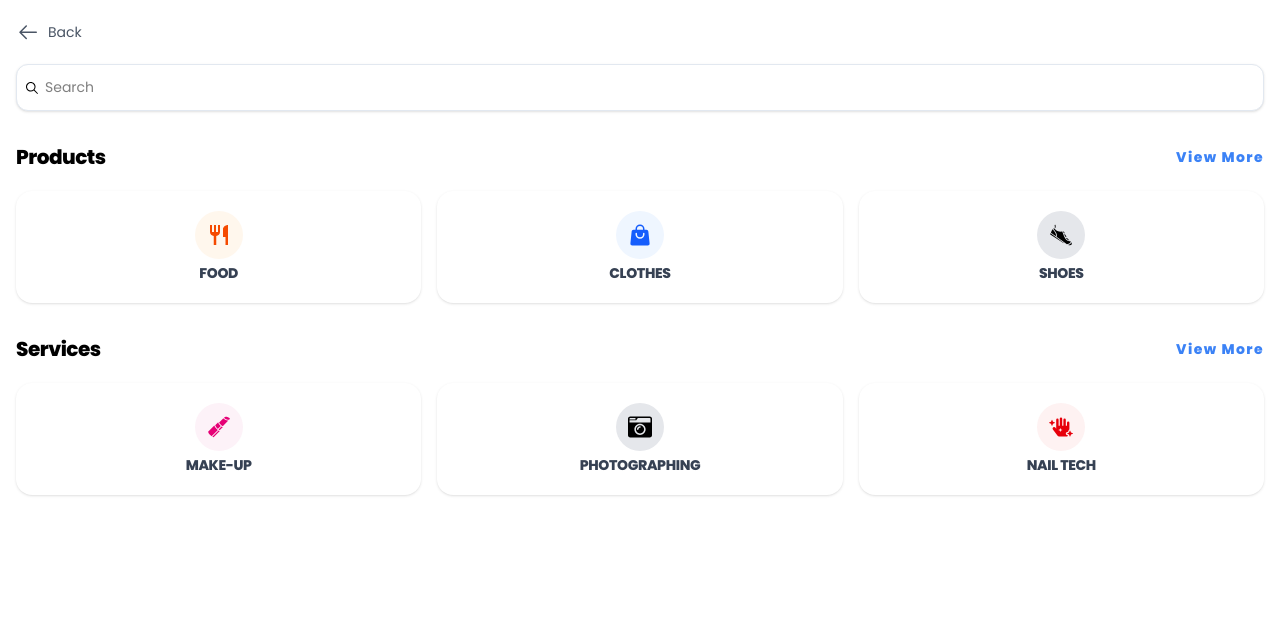
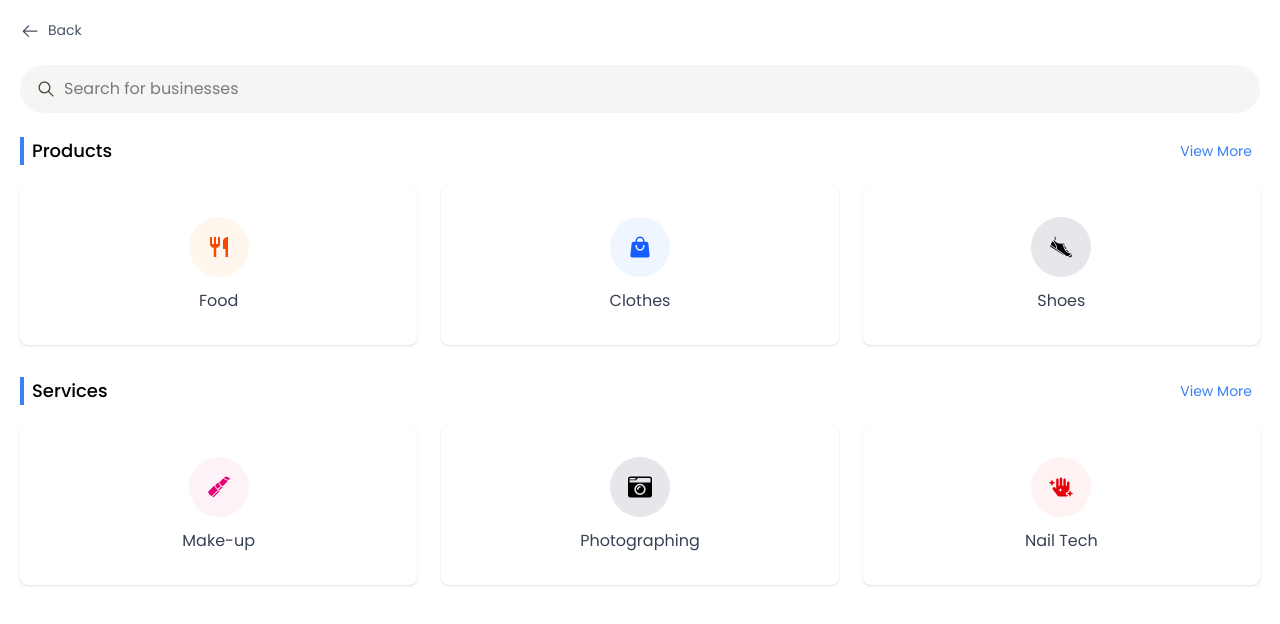
Before and after one commit to BuildingStartup/Haple, a React (Vite) app: page /explore in a window 1280 px wide. Shown: the top 624 px of the page. Built offline with nearby package versions, Linux system fonts and the light colour scheme.

Commit message:
update  UI

```diff
--- a/src/App.jsx
+++ b/src/App.jsx
@@ -5,26 +5,23 @@ import SignUp from "./pages/SignUp.jsx";
 import Home from "./pages/Home.jsx";
 import SellersProfile from "./pages/SellersProfile.jsx";
 import Explore from "./pages/Explore.jsx";
-import Sellers from "./pages/Sellers.jsx";
-import { useState } from "react";
+import CategorySellers from "./pages/CategorySellers.jsx";
 
 function App() {
-  const [selectedCategory, setSelectedCategory] = useState("");
   return (
     <>
       <BrowserRouter>
         <Routes>
-          {/* routes go in here */}
           <Route path="/" element={<Home />} />
           <Route path="/signUp" element={<SignUp />} />
           <Route path="/sellersProfile" element={<SellersProfile />} />
           <Route
             path="/explore"
-            element={<Explore setSelectedCategory={setSelectedCategory} />}
+            element={<Explore />}
           />
           <Route
-            path="/sellers"
-            element={<Sellers selectedCategory={selectedCategory} />}
+            path="/explore/:categoryName"
+            element={<CategorySellers />}
           />
         </Routes>
       </BrowserRouter>
--- a/src/pages/Sellers.jsx
+++ b/src/pages/CategorySellers.jsx
@@ -1,7 +1,7 @@
 import { IoIosSearch } from "react-icons/io";
 import { GoArrowLeft, GoArrowRight } from "react-icons/go";
 import { Link } from "react-router-dom";
-export default function Sellers({ selectedCategory }) {
+export default function CategorySellers({ selectedCategory = "Clothes" }) {
   const sellerInfo = [
     {
       business_name: "Chunkz",
@@ -44,23 +44,20 @@ export default function Sellers({ selectedCategory }) {
     seller.categories.includes(selectedCategory)
   );
   return (
-    <section className="py-5 px-2 ">
-      <Link to="/explore" className="flex items-center gap-2 cursor-pointer">
-        <GoArrowLeft className="text-2xl text-gray-600 cursor-pointer" />
+    <section className="p-5 space-y-6 ">
+      <Link to="/" className="flex items-center gap-2 cursor-pointer">
+        <GoArrowLeft className="text-xl text-gray-600 cursor-pointer" />
         <span className="text-gray-600">Back</span>
       </Link>
-      <div className="mt-5 relative">
-        <div className="absolute top-1/2 -translate-y-1/2 text-base pl-2">
-          <IoIosSearch />
-        </div>
+
+      <div className="flex items-center gap-2 pl-4 py-1  rounded-full bg-stone-100">
+        <IoIosSearch className="text-xl text-stone-700" />
         <input
           type="text"
-          placeholder="Search"
-          className="w-full py-3 px-7 rounded-xl border border-slate-200
-           focus:outline-none focus:border-[#1A55E3]
-           bg-white shadow-sm"
-        />
+          placeholder="Search for businesses"
+          className="flex-6 focus:outline-none py-2 text-base"     />
       </div>
+
       <div className="grid grid-cols-[repeat(auto-fit,minmax(250px,1fr))] gap-x-4 gap-y-2">
         {filtedData.map((seller, value) => {
           return (
--- a/src/pages/Explore.jsx
+++ b/src/pages/Explore.jsx
@@ -1,15 +1,14 @@
+import { Link } from "react-router-dom";
 import { IoIosSearch } from "react-icons/io";
 import { GoArrowLeft } from "react-icons/go";
-import { Link } from "react-router-dom";
-import { useState } from "react";
+import CatalogDisplay from "../ui/CatalogDisplay";
 import { HiShoppingBag, HiSparkles, HiGift, HiHeart } from "react-icons/hi2";
 import { MdRestaurant, MdDesignServices, MdComputer } from "react-icons/md";
 import { GiRunningShoe, GiYarn, GiLipstick } from "react-icons/gi";
 import { TbPerfume } from "react-icons/tb";
 import { FaHandSparkles, FaCameraRetro, FaEllipsisH } from "react-icons/fa";
 
-export default function Explore({ setSelectedCategory }) {
-  const [isExpanded, setIsExpanded] = useState(null);
+export default function Explore() {
   const products = [
     {
       name: "Food",
@@ -107,80 +106,29 @@ export default function Explore({ setSelectedCategory }) {
     },
   ];
   return (
-    <section className="py-5 px-4">
+    <section className="p-5 space-y-6">
       <Link to="/" className="flex items-center gap-2 cursor-pointer">
-        <GoArrowLeft className="text-2xl text-gray-600 cursor-pointer" />
+        <GoArrowLeft className="text-xl text-gray-600 cursor-pointer" />
         <span className="text-gray-600">Back</span>
       </Link>
-      <div className="mt-5 relative">
-        <div className="absolute top-1/2 -translate-y-1/2 text-base pl-2">
-          <IoIosSearch />
-        </div>
+
+      <div className="flex items-center gap-2 pl-4 py-1  rounded-full bg-stone-100">
+        <IoIosSearch className="text-xl text-stone-700" />
         <input
           type="text"
-          placeholder="Search"
-          className="w-full py-3 px-7 rounded-xl border border-slate-200
-                 focus:outline-none focus:border-[#1A55E3]
-                 bg-white shadow-sm"
+          placeholder="Search for businesses"
+          className="flex-6 focus:outline-none py-2 text-base"
         />
       </div>
-      <CatalogDisplay
-        isExpanded={isExpanded}
-        setIsExpanded={setIsExpanded}
-        setSelectedCategory={setSelectedCategory}
-        catalog={products}
-        name="Products"
-      />
-      <CatalogDisplay
-        isExpanded={isExpanded}
-        setIsExpanded={setIsExpanded}
-        setSelectedCategory={setSelectedCategory}
-        catalog={services}
-        name="Services"
-      />
+
+      <div className="space-y-8">
+        <CatalogDisplay
+          catalog={products}
+          name="Products"/>
+        <CatalogDisplay
+          catalog={services}
+          name="Services" />
+      </div>
     </section>
   );
 }
-
-function CatalogDisplay({
-  catalog,
-  name,
-  isExpanded,
-  setIsExpanded,
-  setSelectedCategory,
-}) {
-  const isOpen = isExpanded === name;
-  const catalogLength = isOpen ? catalog : catalog.slice(0, 3);
-  return (
-    <div className="mt-8">
-      <div className="flex justify-between items-center mb-5 font-extrabold">
-        <h2 className="text-xl text-black tracking-tight">{name}</h2>
-        <button
-          className="text-primary tracking-widest cursor-pointer"
-          onClick={() => setIsExpanded(isOpen ? null : name)}
-        >
-          {isOpen ? "View Less" : "View More"}
-        </button>
-      </div>
-      <div className="grid grid-cols-[repeat(auto-fit,minmax(160px,1fr))] gap-4 mt-5">
-        {catalogLength.map((product, value) => (
-          <Link to="/sellers" key={value}>
-            <div
-              className="bg-white min-w-40 h-28 flex flex-col items-center rounded-2xl justify-center text-base cursor-pointer shadow-sm hover:-translate-y-1"
-              onClick={() => setSelectedCategory(product.name)}
-            >
-              <div
-                className={`h-12 w-12 flex items-center justify-center text-2xl ${product.color} ${product.bg} p-2 rounded-full mb-1`}
-              >
-                {product.icon}
-              </div>
-              <span className="text-sm font-extrabold text-gray-700 uppercase tracking-tight">
-                {product.name}
-              </span>
-            </div>
-          </Link>
-        ))}
-      </div>
-    </div>
-  );
-}
--- /dev/null
+++ b/src/ui/CatalogDisplay.jsx
@@ -0,0 +1,43 @@
+import { useState } from "react";
+import { Link } from "react-router-dom";
+
+export default function CatalogDisplay({
+  catalog,
+  name,
+  // setSelectedCategory,
+}) {
+  const [isExpanded, setIsExpanded] = useState(null);
+  const isOpen = isExpanded === name;
+  const catalogLength = isOpen ? catalog : catalog.slice(0, 3);
+  return (
+    <div className="">
+
+      <div className="flex justify-between items-center border-l-4 border-l-primary px-2">
+        <h2 className="text-lg font-medium">{name}</h2>
+        <button
+          className="text-primary cursor-pointer"
+          onClick={() => setIsExpanded(isOpen ? null : name)}
+        >
+          {isOpen ? "View Less" : "View More"}
+        </button>
+      </div>
+
+      <div className="grid grid-cols-[repeat(auto-fit,minmax(150px,1fr))] gap-6 mt-5">
+        {catalogLength.map((product, value) => (
+          <Link
+          to="/explore/:categoryName"
+          key={value} className="bg-white min-w-40 h-auto flex flex-col items-center gap-3 rounded-lg justify-center text-base cursor-pointer shadow hover:-translate-y-1 transition-all duration-300 p-8">
+              <div
+                className={`h-15 w-15 flex items-center justify-center text-2xl ${product.color} ${product.bg} p-2 rounded-full`}
+              >
+                {product.icon}
+              </div>
+              <span className="text-gray-700 text-center">
+                {product.name}
+              </span>
+          </Link>
+        ))}
+      </div>
+    </div>
+  );
+}
```
